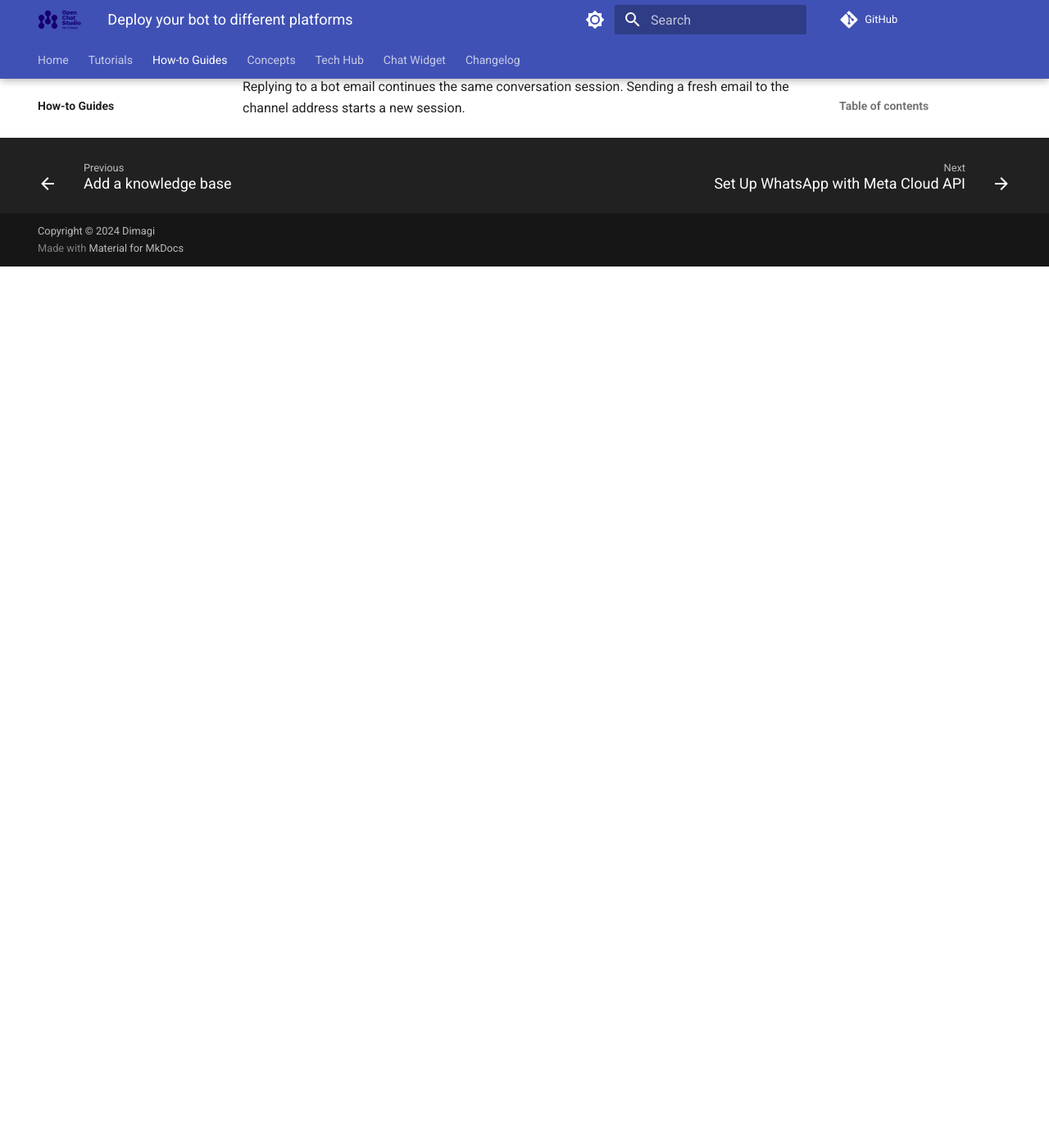
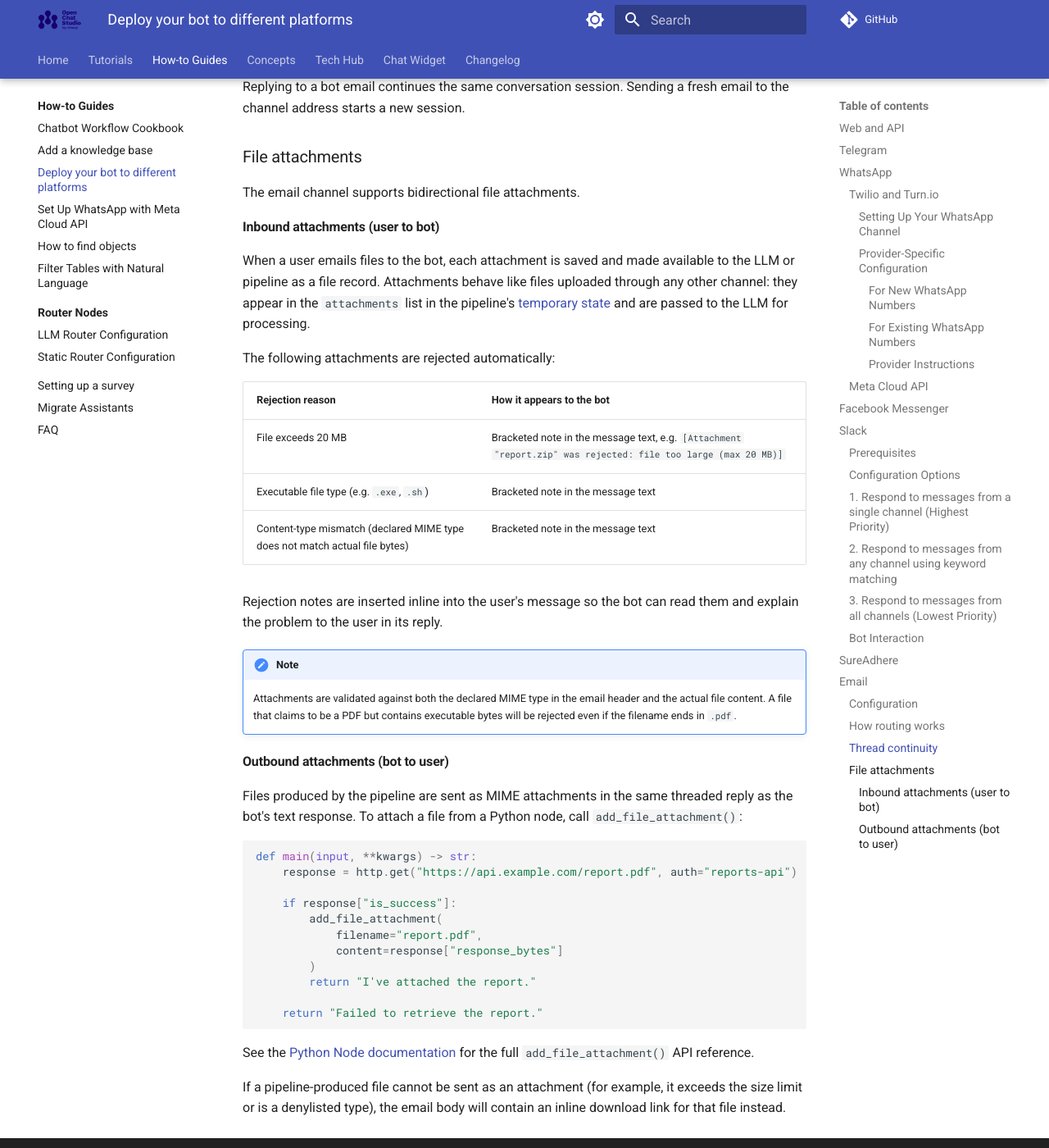
Before and after one commit to dimagi/open-chat-studio-docs, an MkDocs documentation site: the page built from docs/how-to/deploy_to_different_channels.md, in a window 1280 px wide and 1400 px high, scrolled down 4948 px. Shown: the whole window at 82% size. Built offline with MkDocs 1.6.1 and Material for MkDocs 9.7.7, drawn with Linux system fonts in a browser that asks for light colours; a script that is not in the unit is left out; comment, search, counter and statistics services are not loaded; before the commit the page ends 5273 px from its top, so only the background shows below that.

Commit message:
update changelog and docs from OCS PR #3256
Co-Authored-By: Claude Sonnet 4.6 <noreply@anthropic.com>

````diff
--- a/docs/changelog.md
+++ b/docs/changelog.md
@@ -6,6 +6,7 @@ hide:
 # Changelog
 ## Apr 30, 2026
 * **NEW** Added **Email** as a messaging channel. Users can now communicate with chatbots via email — inbound messages are received through a webhook, routed to the correct chatbot, and replied to in a threaded email conversation. This feature is gated behind the `flag_email_channel` feature flag.
+* **NEW** The email channel now supports **bidirectional file attachments**. Inbound attachments (PDFs, CSVs, images, etc.) are saved and made available to the LLM or pipeline; oversized or blocked file types are surfaced as inline notes so the bot can explain the rejection. Outbound files produced by the pipeline (e.g. via `add_file_attachment()` in a Python node) are sent as MIME attachments in the same threaded reply.
 * **NEW** Trace detail pages now include a **Performance Metrics** section showing LLM turn count, tool call count, total tokens, input tokens, and output tokens for each pipeline execution. Metrics are collected across all LLM nodes (Router and LLM nodes); pipelines without LLM nodes display "—" for all metrics.
 
 ## Apr 29, 2026
--- a/docs/how-to/deploy_to_different_channels.md
+++ b/docs/how-to/deploy_to_different_channels.md
@@ -147,6 +147,49 @@ Inbound emails are matched to the correct bot in this order:
 
 Replying to a bot email continues the same conversation session. Sending a fresh email to the channel address starts a new session.
 
+### File attachments
+
+The email channel supports bidirectional file attachments.
+
+#### Inbound attachments (user to bot)
+
+When a user emails files to the bot, each attachment is saved and made available to the LLM or pipeline as a file record. Attachments behave like files uploaded through any other channel: they appear in the `attachments` list in the pipeline's [temporary state](../tech-hub/python_node.md#attachments) and are passed to the LLM for processing.
+
+The following attachments are rejected automatically:
+
+| Rejection reason | How it appears to the bot |
+|---|---|
+| File exceeds 20 MB | Bracketed note in the message text, e.g. `[Attachment "report.zip" was rejected: file too large (max 20 MB)]` |
+| Executable file type (e.g. `.exe`, `.sh`) | Bracketed note in the message text |
+| Content-type mismatch (declared MIME type does not match actual file bytes) | Bracketed note in the message text |
+
+Rejection notes are inserted inline into the user's message so the bot can read them and explain the problem to the user in its reply.
+
+!!! note
+    Attachments are validated against both the declared MIME type in the email header and the actual file content. A file that claims to be a PDF but contains executable bytes will be rejected even if the filename ends in `.pdf`.
+
+#### Outbound attachments (bot to user)
+
+Files produced by the pipeline are sent as MIME attachments in the same threaded reply as the bot's text response. To attach a file from a Python node, call `add_file_attachment()`:
+
+```python
+def main(input, **kwargs) -> str:
+    response = http.get("https://api.example.com/report.pdf", auth="reports-api")
+
+    if response["is_success"]:
+        add_file_attachment(
+            filename="report.pdf",
+            content=response["response_bytes"]
+        )
+        return "I've attached the report."
+
+    return "Failed to retrieve the report."
+```
+
+See the [Python Node documentation](../tech-hub/python_node.md#python_node.add_file_attachment) for the full `add_file_attachment()` API reference.
+
+If a pipeline-produced file cannot be sent as an attachment (for example, it exceeds the size limit or is a denylisted type), the email body will contain an inline download link for that file instead.
+
 
 [1]: https://core.telegram.org/bots#how-do-i-create-a-bot
 [2]: ../concepts/team/messaging_providers.md
````
Also changed, not shown: src/python_node/__init__.py (+8 -0 lines).
